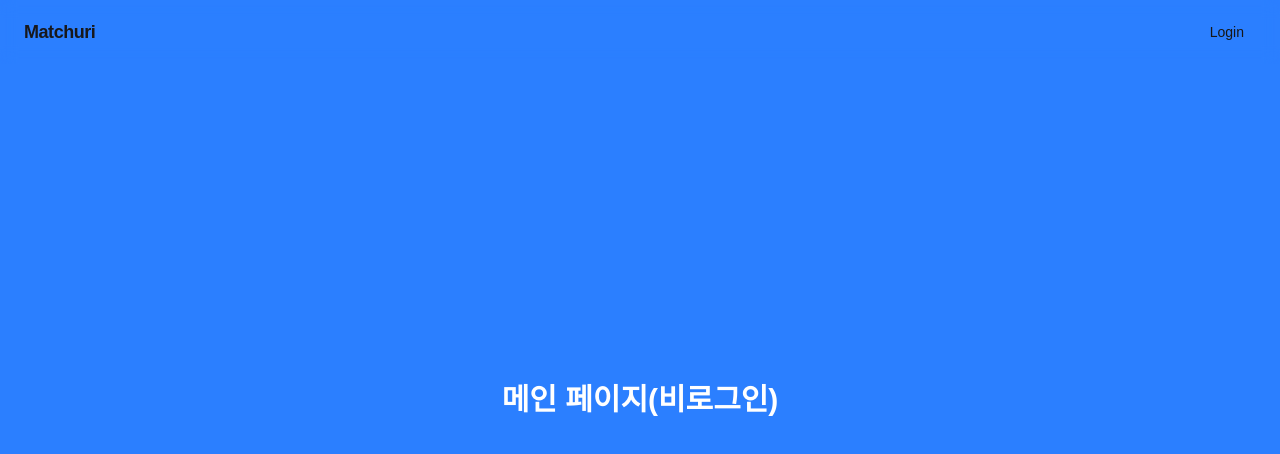
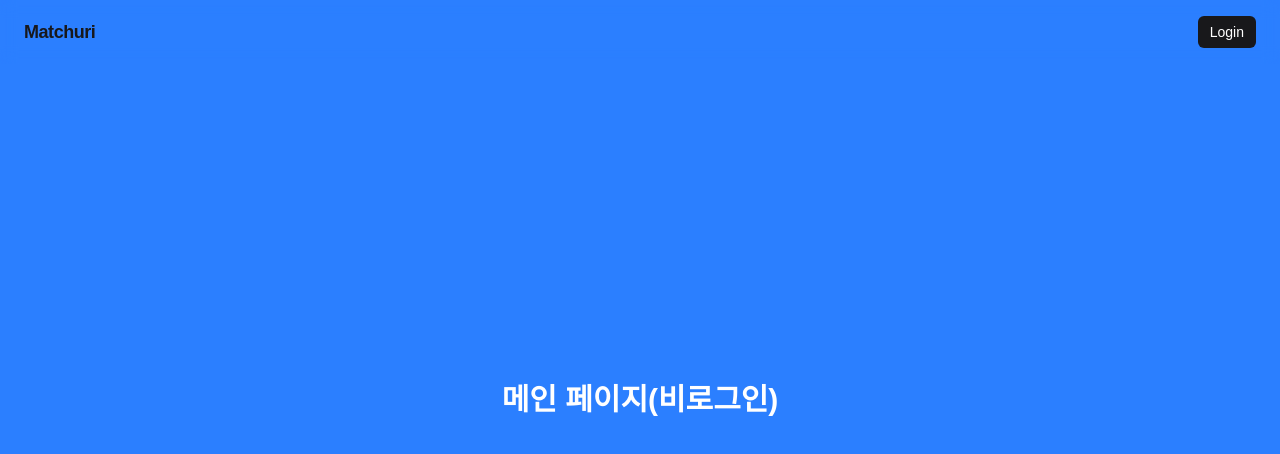
Before and after one commit to matchuri/frontend, a Next.js app: page / in a window 1280 px wide. Shown: the top 454 px of the page. Built offline with nearby package versions, Linux system fonts and the light colour scheme; no server answers.

Commit message:
fix: Navbar 로그인 버튼 스타일 키 오류 수정

```diff
--- a/src/ui/components/Navbar.tsx
+++ b/src/ui/components/Navbar.tsx
@@ -32,7 +32,7 @@ export default function Navbar() {
             {!isLoading && !isAuthenticated && (
               <Link
                 href="/login"
-                className={`${authButtonStyles.base} ${authButtonStyles.loginInactive}`}
+                className={`${authButtonStyles.base} ${authButtonStyles.login}`}
               >
                 Login
               </Link>
```
